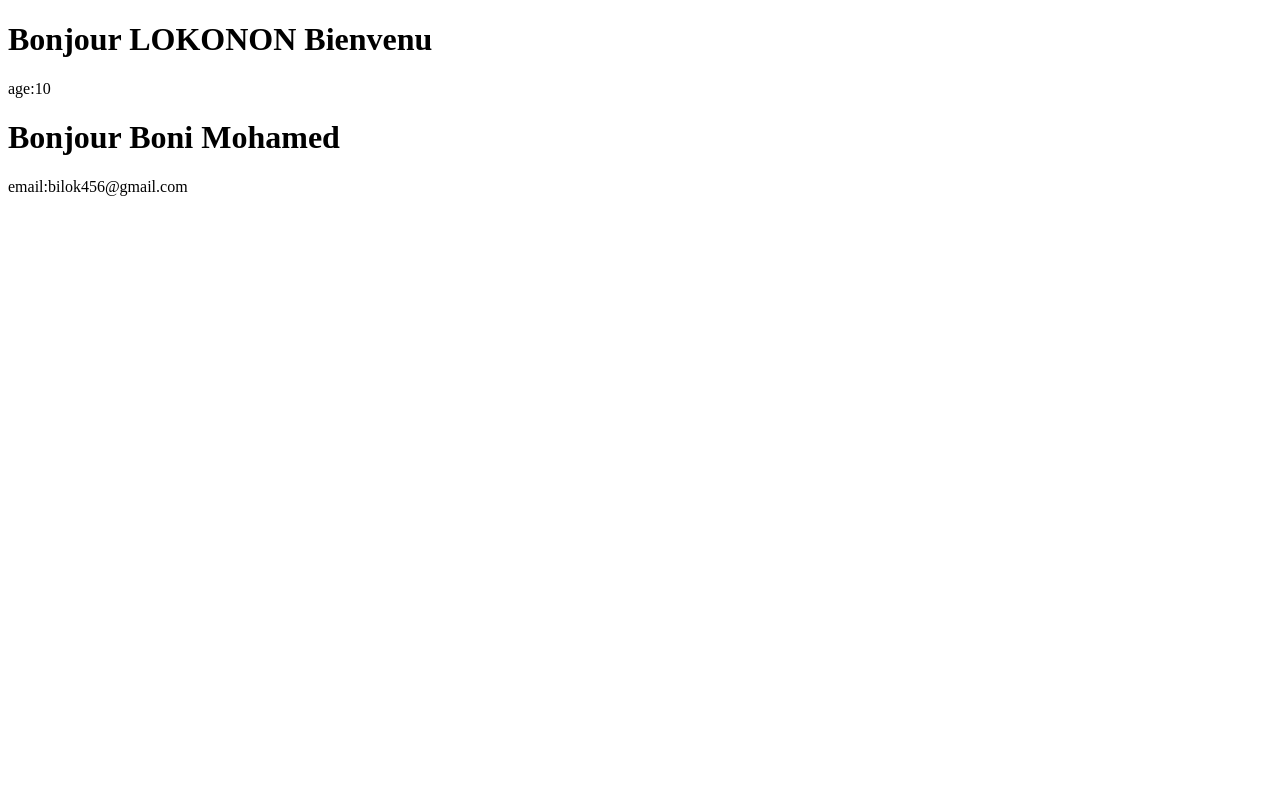
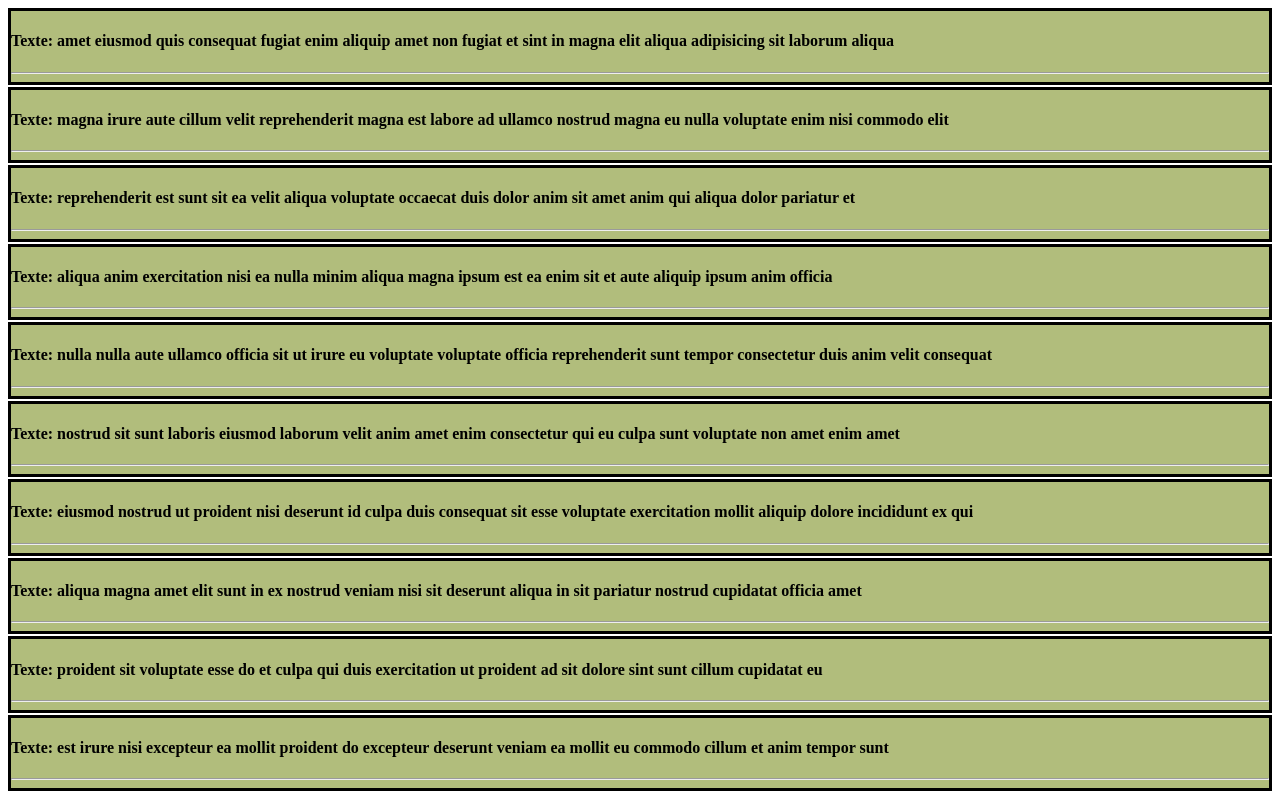
Before and after one commit to Lokonon52/apprentissage-react, a React (Vite) app: page / in a window 1280 px wide. Built offline with nearby package versions, Linux system fonts and the light colour scheme.

Commit message:
02-Afficher une liste

```diff
--- a/src/App.tsx
+++ b/src/App.tsx
@@ -1,15 +1,76 @@
-import Message from "./components/Message"
-
+import Messages from "./pages/Messages"
+const TEXTES=[
+  {
+    "id": "6886b29d3c2dd8052ae48789",
+    "texte": "amet eiusmod quis consequat fugiat enim aliquip amet non fugiat et sint in magna elit aliqua adipisicing sit laborum aliqua",
+    "greeting": "Hello, undefined! You have 4 unread messages.",
+    "favoriteFruit": "banana"
+  },
+  {
+    "id": "6886b29d8ab211003e32ac1c",
+    "texte": "magna irure aute cillum velit reprehenderit magna est labore ad ullamco nostrud magna eu nulla voluptate enim nisi commodo elit",
+    "greeting": "Hello, undefined! You have 1 unread messages.",
+    "favoriteFruit": "apple"
+  },
+  {
+    "id": "6886b29dfae9e64d66d21216",
+    "texte": "reprehenderit est sunt sit ea velit aliqua voluptate occaecat duis dolor anim sit amet anim qui aliqua dolor pariatur et",
+    "greeting": "Hello, undefined! You have 9 unread messages.",
+    "favoriteFruit": "banana"
+  },
+  {
+    "id": "6886b29d0ec726a88412e2a4",
+    "texte": "aliqua anim exercitation nisi ea nulla minim aliqua magna ipsum est ea enim sit et aute aliquip ipsum anim officia",
+    "greeting": "Hello, undefined! You have 4 unread messages.",
+    "favoriteFruit": "strawberry"
+  },
+  {
+    "id": "6886b29dd60e0678d8faaabf",
+    "texte": "nulla nulla aute ullamco officia sit ut irure eu voluptate voluptate officia reprehenderit sunt tempor consectetur duis anim velit consequat",
+    "greeting": "Hello, undefined! You have 9 unread messages.",
+    "favoriteFruit": "apple"
+  },
+  {
+    "id": "6886b29de8f0da8049c96cd4",
+    "texte": "nostrud sit sunt laboris eiusmod laborum velit anim amet enim consectetur qui eu culpa sunt voluptate non amet enim amet",
+    "greeting": "Hello, undefined! You have 3 unread messages.",
+    "favoriteFruit": "apple"
+  },
+  {
+    "id": "6886b29d78a01d9f066a61e9",
+    "texte": "eiusmod nostrud ut proident nisi deserunt id culpa duis consequat sit esse voluptate exercitation mollit aliquip dolore incididunt ex qui",
+    "greeting": "Hello, undefined! You have 6 unread messages.",
+    "favoriteFruit": "apple"
+  },
+  {
+    "id": "6886b29d9417a056c19c2774",
+    "texte": "aliqua magna amet elit sunt in ex nostrud veniam nisi sit deserunt aliqua in sit pariatur nostrud cupidatat officia amet",
+    "greeting": "Hello, undefined! You have 9 unread messages.",
+    "favoriteFruit": "strawberry"
+  },
+  {
+    "id": "6886b29dade5f8643c1db0f3",
+    "texte": "proident sit voluptate esse do et culpa qui duis exercitation ut proident ad sit dolore sint sunt cillum cupidatat eu",
+    "greeting": "Hello, undefined! You have 7 unread messages.",
+    "favoriteFruit": "apple"
+  },
+  {
+    "id": "6886b29de47c4c1630028217",
+    "texte": "est irure nisi excepteur ea mollit proident do excepteur deserunt veniam ea mollit eu commodo cillum et anim tempor sunt",
+    "greeting": "Hello, undefined! You have 6 unread messages.",
+    "favoriteFruit": "strawberry"
+  }
+]
 
 function App() {
 
 
   return (
-<>
-  <Message firstname='LOKONON' lastname='Bienvenu' age={10}/>
-  <Message firstname="Boni" lastname="Mohamed"  email='bilok456@gmail.com'/>
+<div>
 
-</>
+  <Messages messages={TEXTES} />
+
+</div>
 
   )
 }
--- a/src/components/Message.tsx
+++ b/src/components/Message.tsx
@@ -1,13 +1,25 @@
-type Props = { firstname: string; lastname: string; age?:number ; email?:string };
+type Props = {
+  firstname?: string;
+  lastname?: string;
+  age?: number;
+  email?: string;
+  texte: string;
+};
 
 function Message(props: Props) {
   return (
-    <div>
-      <h1>
-        Bonjour {props.firstname} {props.lastname}
-      </h1>
-       {props?.age&&<p>age:{props.age}</p>}
-        {props?.email?<p>email:{props.email}</p>:null}
+    <div className="message">
+
+    <h4>Texte: {props.texte}</h4>
+      {props?.firstname || props?.lastname ? (
+        <h1>
+          Auteurs {props.firstname} {props.lastname}
+        </h1>
+      ) : null}
+
+      {props?.age && <p>age:{props.age}</p>}
+      {props?.email ? <p>email:{props.email}</p> : null}
+      <hr />
     </div>
   );
 }
--- a/src/index.css
+++ b/src/index.css
@@ -0,0 +1,5 @@
+.message{ background: rgb(177, 189, 124);
+ border: 3px solid black;
+ margin-top: 2px;
+
+}
--- /dev/null
+++ b/src/pages/Messages.tsx
@@ -0,0 +1,22 @@
+import Message from "../components/Message";
+
+type Message = {
+  id: string;
+  texte: string;
+
+};
+type Props = {
+messages:Message[]
+};
+
+
+function Messages(props: Props) {
+    const messages=props.messages
+  return (
+
+messages.map( message => <Message texte={message.texte}/> )
+
+
+  );
+}
+export default Messages;
```
Also changed, not shown: 1 other file (tests, documents, lock files or other folders).
